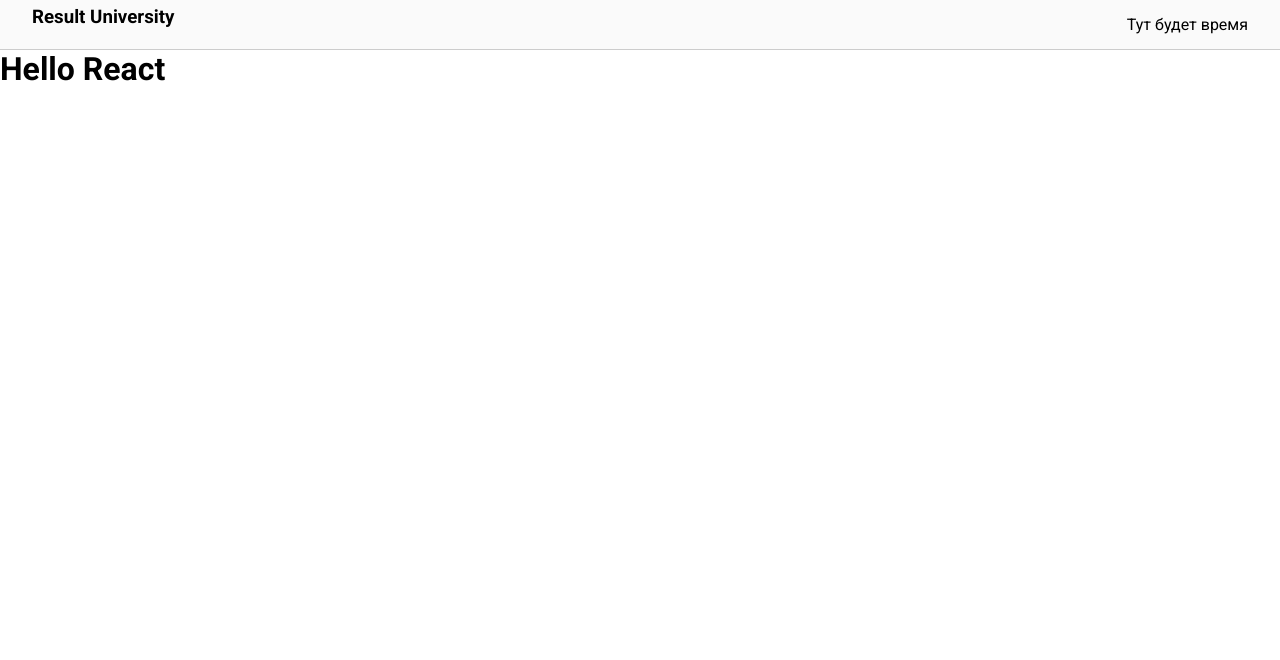
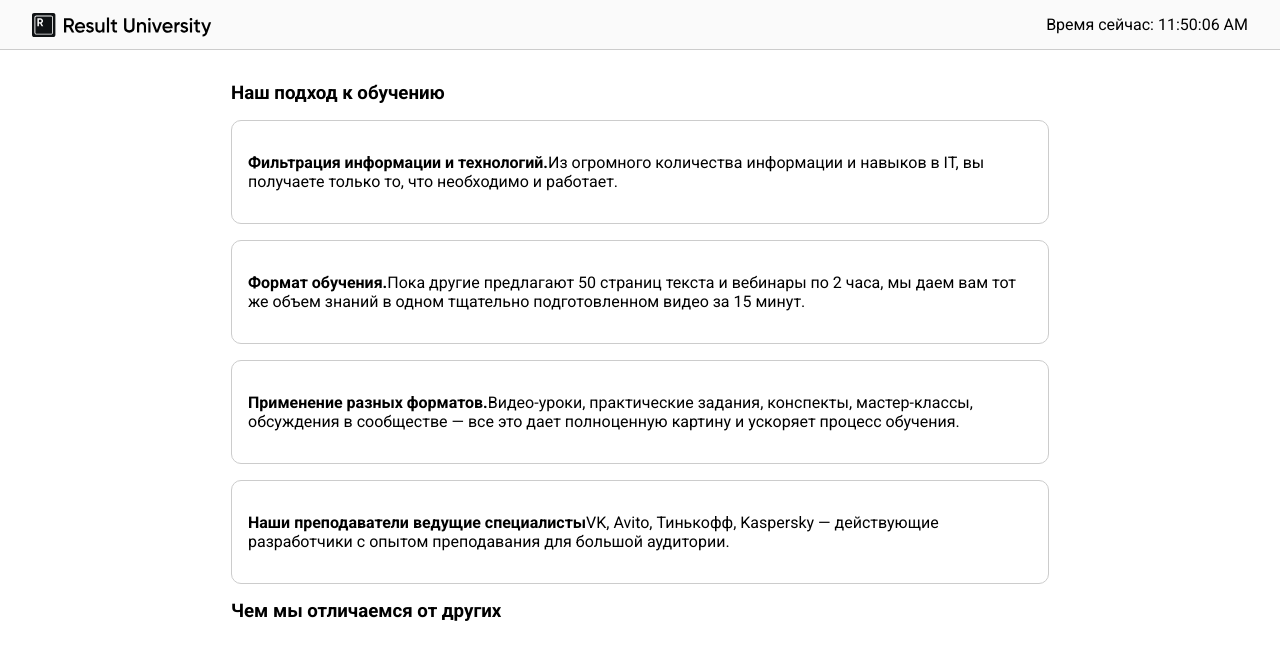
Before and after one commit to alexgit2023/react_learn, a React (Vite) app: page / in a window 1280 px wide. Shown: the top 660 px of the page. Built offline with nearby package versions, Linux system fonts and the light colour scheme.

Commit message:
add section WayToTeach

```diff
--- a/src/App.jsx
+++ b/src/App.jsx
@@ -1,15 +1,28 @@
-function App() {
+import Header from "./components/Header"
+import WayToTeach from "./components/WayToTeach"
+import { ways } from './data'
+
+
+
+export default function App() {
   return (
     <div>
-      <header>
-        <h3>
-          Result University
-        </h3>
-        <span>Тут будет время</span>
-      </header>
-      <h1>Hello React</h1>
+      <Header />
+      <main>
+        <section>
+          <h3>Наш подход к обучению</h3>
+          <ul>
+            <WayToTeach {...ways[0]}/>
+            <WayToTeach {...ways[1]}/>
+            <WayToTeach {...ways[2]}/>
+            <WayToTeach {...ways[3]}/>
+          </ul>
+        </section>
+        <section>
+          <h3>Чем мы отличаемся от других</h3>
+
+        </section>
+      </main>
     </div>
   )
 }
-
-export default App
--- /dev/null
+++ b/src/components/Header.jsx
@@ -0,0 +1,16 @@
+import logo from '/logo-name.svg'
+
+
+export default function Header() {
+    const now = new Date()
+    const name = "Result"
+
+    return (
+      <header>
+        <img src={logo} alt={name} />
+        {/* <h3>Result University</h3> */}
+
+        <span>Время сейчас: { now.toLocaleTimeString() }</span>
+      </header>
+    )
+  }
--- /dev/null
+++ b/src/components/WayToTeach.jsx
@@ -0,0 +1,10 @@
+export default function WayToTeach({ title, description }) {
+    return (
+      <li>
+        <p>
+          <strong>{title}</strong>
+          {description}
+        </p>
+      </li>
+    )
+  }
```
